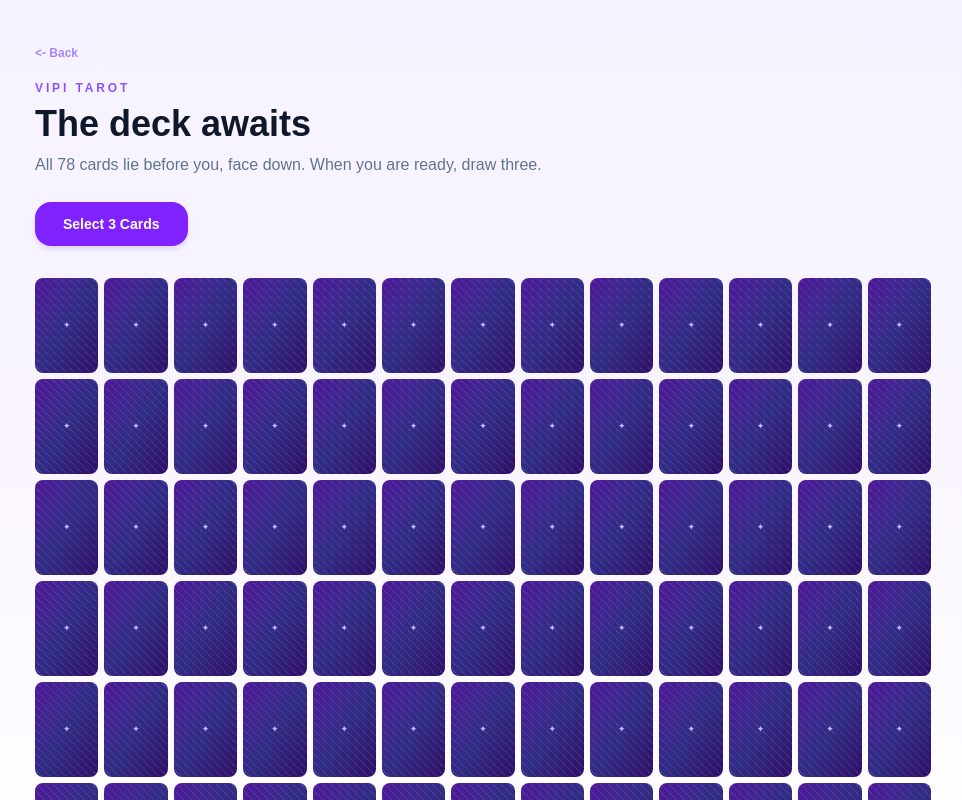
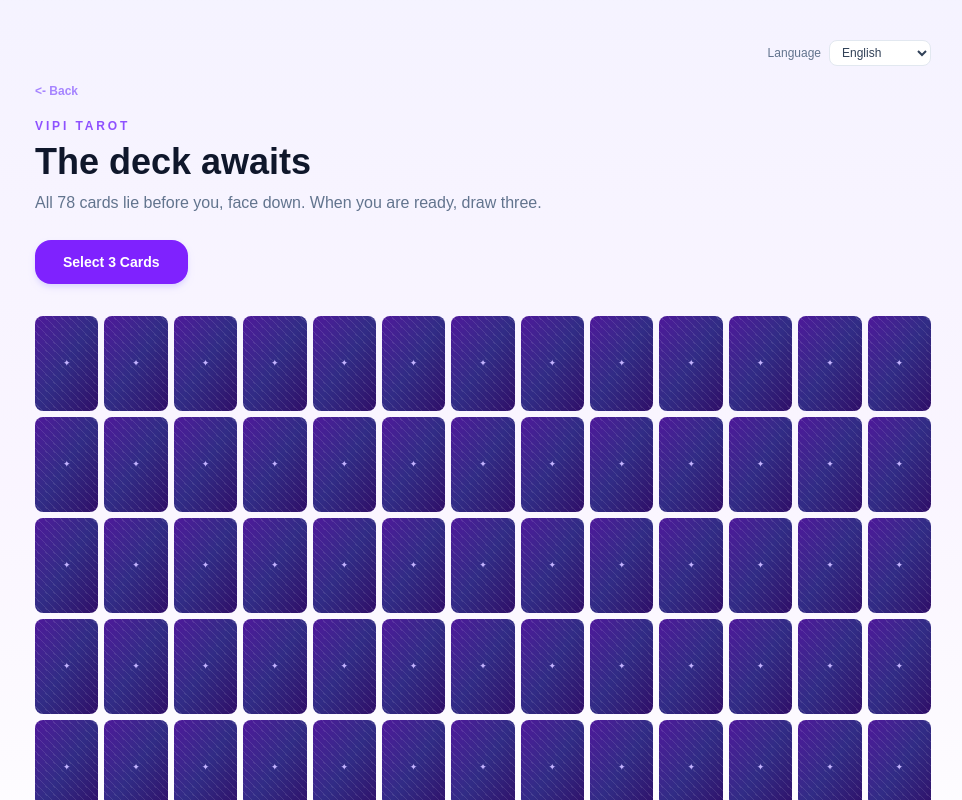
Before and after one commit to KhangTranMinh/vipi-horoscope, a Next.js app: page /tarot in a window 1280 px wide. Shown: the top 800 px of the page, without its empty margins (157-1119 px from the left). Built offline with nearby package versions, Linux system fonts and the light colour scheme.

Commit message:
Add runtime language switcher with localized content data

```diff
--- a/src/app/horoscope/page.tsx
+++ b/src/app/horoscope/page.tsx
@@ -3,28 +3,31 @@
 import { useMemo, useState } from "react";
 import Link from "next/link";
 import {
-  ZODIAC_SIGNS,
+  getZodiacSigns,
   type WeeklyHoroscope,
   type ZodiacSign,
 } from "@/data/horoscopeMock";
 import { getWeeklyHoroscope } from "@/services/horoscopeService";
-import { localized } from "@/locales";
+import { LanguageSwitcher } from "@/components/LanguageSwitcher";
+import { useLocale } from "@/locales/useLocale";
 
 export default function HoroscopePage() {
-  const { horoscope, common } = localized.ui;
+  const { locale, setLocale, dictionary } = useLocale();
+  const { horoscope, common } = dictionary.ui;
+  const zodiacSigns = getZodiacSigns(locale);
   const [sign, setSign] = useState<ZodiacSign>("aries");
   const [loading, setLoading] = useState(false);
   const [data, setData] = useState<WeeklyHoroscope | null>(null);
 
   const selectedSignLabel = useMemo(
-    () => ZODIAC_SIGNS.find((item) => item.value === sign)?.label ?? ZODIAC_SIGNS[0].label,
-    [sign],
+    () => zodiacSigns.find((item) => item.value === sign)?.label ?? zodiacSigns[0].label,
+    [sign, zodiacSigns],
   );
 
   const handleGetHoroscope = async () => {
     setLoading(true);
     try {
-      const result = await getWeeklyHoroscope(sign);
+      const result = await getWeeklyHoroscope(sign, locale);
       setData(result);
     } finally {
       setLoading(false);
@@ -34,6 +37,14 @@ export default function HoroscopePage() {
   return (
     <main className="min-h-screen bg-gradient-to-b from-amber-50 via-orange-50 to-white px-4 py-8 sm:px-8 sm:py-10">
       <div className="mx-auto w-full max-w-3xl rounded-3xl border border-orange-100 bg-white/90 p-5 shadow-lg shadow-orange-100/40 backdrop-blur sm:p-8">
+        <div className="mb-3 flex justify-end">
+          <LanguageSwitcher
+            locale={locale}
+            onChange={setLocale}
+            label={common.language}
+            labels={{ en: common.languageEn, vi: common.languageVi }}
+          />
+        </div>
         <Link
           href="/"
           className="text-xs font-semibold text-orange-400 transition hover:text-orange-600"
@@ -60,7 +71,7 @@ export default function HoroscopePage() {
             onChange={(event) => setSign(event.target.value as ZodiacSign)}
             className="w-full rounded-2xl border border-orange-200 bg-white px-4 py-3 text-base text-slate-800 outline-none transition focus:border-orange-400 focus:ring-2 focus:ring-orange-200"
           >
-            {ZODIAC_SIGNS.map((item) => (
+            {zodiacSigns.map((item) => (
               <option key={item.value} value={item.value}>
                 {item.label}
               </option>
--- a/src/app/page.tsx
+++ b/src/app/page.tsx
@@ -1,12 +1,24 @@
+"use client";
+
 import Link from "next/link";
-import { localized } from "@/locales";
+import { LanguageSwitcher } from "@/components/LanguageSwitcher";
+import { useLocale } from "@/locales/useLocale";
 
 export default function Home() {
-  const { launcher } = localized.ui;
+  const { locale, setLocale, dictionary } = useLocale();
+  const { launcher, common } = dictionary.ui;
 
   return (
     <main className="min-h-screen bg-gradient-to-b from-amber-50 via-orange-50 to-white px-4 py-16 sm:px-8 sm:py-24">
       <div className="mx-auto w-full max-w-xl">
+        <div className="mb-4 flex justify-end">
+          <LanguageSwitcher
+            locale={locale}
+            onChange={setLocale}
+            label={common.language}
+            labels={{ en: common.languageEn, vi: common.languageVi }}
+          />
+        </div>
         <p className="text-center text-xs font-semibold uppercase tracking-[0.28em] text-orange-400">
           {launcher.brand}
         </p>
--- a/src/app/tarot/page.tsx
+++ b/src/app/tarot/page.tsx
@@ -2,22 +2,28 @@
 
 import { useState } from "react";
 import Link from "next/link";
-import { TAROT_CARDS, type TarotCard, type TarotSuit } from "@/data/tarotData";
-import { localized } from "@/locales";
+import { getTarotCards, type TarotSuit } from "@/data/tarotData";
+import { LanguageSwitcher } from "@/components/LanguageSwitcher";
+import { useLocale } from "@/locales/useLocale";
 
 export default function TarotPage() {
-  const { tarot, common } = localized.ui;
+  const { locale, setLocale, dictionary } = useLocale();
+  const { tarot, common } = dictionary.ui;
   const SUIT_LABEL: Record<TarotSuit, string> = tarot.suits;
   const POSITIONS = tarot.positions;
+  const tarotCards = getTarotCards(locale);
 
   const [drawn, setDrawn] = useState(false);
-  const [selectedCards, setSelectedCards] = useState<TarotCard[]>([]);
+  const [selectedCardIds, setSelectedCardIds] = useState<number[]>([]);
+  const selectedCards = selectedCardIds
+    .map((id) => tarotCards.find((card) => card.id === id))
+    .filter((card): card is (typeof tarotCards)[number] => Boolean(card));
 
-  const selectedIds = new Set(selectedCards.map((c) => c.id));
+  const selectedIds = new Set(selectedCardIds);
 
   function handleDraw() {
-    const shuffled = [...TAROT_CARDS].sort(() => Math.random() - 0.5);
-    setSelectedCards(shuffled.slice(0, 3));
+    const shuffled = [...tarotCards].sort(() => Math.random() - 0.5);
+    setSelectedCardIds(shuffled.slice(0, 3).map((card) => card.id));
     setDrawn(true);
     setTimeout(() => {
       document.getElementById("tarot-reading")?.scrollIntoView({
@@ -29,13 +35,21 @@ export default function TarotPage() {
 
   function handleReset() {
     setDrawn(false);
-    setSelectedCards([]);
+    setSelectedCardIds([]);
     window.scrollTo({ top: 0, behavior: "smooth" });
   }
 
   return (
     <main className="min-h-screen bg-gradient-to-b from-violet-50 via-purple-50 to-white px-4 py-8 sm:px-8 sm:py-10">
       <div className="mx-auto w-full max-w-4xl">
+        <div className="mb-3 flex justify-end">
+          <LanguageSwitcher
+            locale={locale}
+            onChange={setLocale}
+            label={common.language}
+            labels={{ en: common.languageEn, vi: common.languageVi }}
+          />
+        </div>
         {/* Header */}
         <Link
           href="/"
@@ -76,7 +90,7 @@ export default function TarotPage() {
 
         {/* Card grid — all 78 cards */}
         <div className="tarot-grid mt-8">
-          {TAROT_CARDS.map((card) => {
+          {tarotCards.map((card) => {
             const isSelected = selectedIds.has(card.id);
             const isFlipped = drawn && isSelected;
             const isDimmed = drawn && !isSelected;
--- /dev/null
+++ b/src/components/LanguageSwitcher.tsx
@@ -0,0 +1,26 @@
+"use client";
+
+import type { SupportedLocale } from "@/locales";
+
+type Props = {
+  locale: SupportedLocale;
+  onChange: (locale: SupportedLocale) => void;
+  label: string;
+  labels: Record<SupportedLocale, string>;
+};
+
+export function LanguageSwitcher({ locale, onChange, label, labels }: Props) {
+  return (
+    <label className="inline-flex items-center gap-2 text-xs font-medium text-slate-500">
+      <span>{label}</span>
+      <select
+        value={locale}
+        onChange={(event) => onChange(event.target.value as SupportedLocale)}
+        className="rounded-lg border border-slate-200 bg-white px-2 py-1 text-xs text-slate-700 outline-none transition focus:border-slate-400"
+      >
+        <option value="en">{labels.en}</option>
+        <option value="vi">{labels.vi}</option>
+      </select>
+    </label>
+  );
+}
--- a/src/data/horoscopeMock.ts
+++ b/src/data/horoscopeMock.ts
@@ -1,7 +1,18 @@
-import { localized } from "@/locales";
+import {
+	DEFAULT_LOCALE,
+	getLocalized,
+	type SupportedLocale,
+} from "@/locales";
 
 export type ZodiacSign = import("@/locales/en/horoscope").ZodiacSign;
 export type WeeklyHoroscope = import("@/locales/en/horoscope").WeeklyHoroscope;
 
-export const ZODIAC_SIGNS = localized.horoscope.ZODIAC_SIGNS;
-export const MOCK_WEEKLY_HOROSCOPE = localized.horoscope.MOCK_WEEKLY_HOROSCOPE;
+export function getZodiacSigns(locale: SupportedLocale = DEFAULT_LOCALE) {
+	return getLocalized(locale).horoscope.ZODIAC_SIGNS;
+}
+
+export function getWeeklyHoroscopeMock(
+	locale: SupportedLocale = DEFAULT_LOCALE,
+) {
+	return getLocalized(locale).horoscope.MOCK_WEEKLY_HOROSCOPE;
+}
--- a/src/data/tarotData.ts
+++ b/src/data/tarotData.ts
@@ -1,7 +1,13 @@
-import { localized } from "@/locales";
+import {
+	DEFAULT_LOCALE,
+	getLocalized,
+	type SupportedLocale,
+} from "@/locales";
 
 export type TarotArcana = import("@/locales/en/tarot").TarotArcana;
 export type TarotSuit = import("@/locales/en/tarot").TarotSuit;
 export type TarotCard = import("@/locales/en/tarot").TarotCard;
 
-export const TAROT_CARDS = localized.tarot.TAROT_CARDS;
+export function getTarotCards(locale: SupportedLocale = DEFAULT_LOCALE) {
+	return getLocalized(locale).tarot.TAROT_CARDS;
+}
--- a/src/locales/en/ui.ts
+++ b/src/locales/en/ui.ts
@@ -22,6 +22,9 @@ export const ui = {
   common: {
     back: "<- Back",
     entertainment: "Entertainment-only content for prototype validation.",
+    language: "Language",
+    languageEn: "English",
+    languageVi: "Vietnamese",
   },
   horoscope: {
     brand: "VaiPai Zodiac Weekly",
--- a/src/locales/index.ts
+++ b/src/locales/index.ts
@@ -7,13 +7,15 @@ import { ui as viUi } from "./vi/ui";
 
 export type SupportedLocale = "en" | "vi";
 
+export const SUPPORTED_LOCALES: SupportedLocale[] = ["en", "vi"];
+
 function resolveLocale(): SupportedLocale {
   const configured = process.env.NEXT_PUBLIC_LOCALE?.toLowerCase();
   if (configured === "vi") return "vi";
   return "en";
 }
 
-export const locale = resolveLocale();
+export const DEFAULT_LOCALE = resolveLocale();
 
 const localeMap = {
   en: {
@@ -28,4 +30,12 @@ const localeMap = {
   },
 } as const;
 
-export const localized = localeMap[locale];
+export function isSupportedLocale(value: string): value is SupportedLocale {
+  return SUPPORTED_LOCALES.includes(value as SupportedLocale);
+}
+
+export function getLocalized(locale: SupportedLocale) {
+  return localeMap[locale];
+}
+
+export const localized = getLocalized(DEFAULT_LOCALE);
--- /dev/null
+++ b/src/locales/useLocale.ts
@@ -0,0 +1,56 @@
+"use client";
+
+import { useEffect, useMemo, useState } from "react";
+import {
+  DEFAULT_LOCALE,
+  getLocalized,
+  isSupportedLocale,
+  type SupportedLocale,
+} from "@/locales";
+
+const STORAGE_KEY = "vipi.locale";
+
+function readLocaleFromUrl(): SupportedLocale | null {
+  if (typeof window === "undefined") return null;
+  const params = new URLSearchParams(window.location.search);
+  const raw = params.get("lang");
+  if (!raw) return null;
+  const candidate = raw.toLowerCase();
+  if (isSupportedLocale(candidate)) return candidate;
+  return null;
+}
+
+export function useLocale() {
+  const [locale, setLocaleState] = useState<SupportedLocale>(DEFAULT_LOCALE);
+
+  useEffect(() => {
+    const fromUrl = readLocaleFromUrl();
+    if (fromUrl) {
+      setLocaleState(fromUrl);
+      localStorage.setItem(STORAGE_KEY, fromUrl);
+      return;
+    }
+
+    const stored = localStorage.getItem(STORAGE_KEY)?.toLowerCase();
+    if (stored && isSupportedLocale(stored)) {
+      setLocaleState(stored);
+    }
+  }, []);
+
+  const setLocale = (next: SupportedLocale) => {
+    setLocaleState(next);
+    localStorage.setItem(STORAGE_KEY, next);
+
+    const url = new URL(window.location.href);
+    url.searchParams.set("lang", next);
+    window.history.replaceState({}, "", url);
+  };
+
+  const dictionary = useMemo(() => getLocalized(locale), [locale]);
+
+  return {
+    locale,
+    setLocale,
+    dictionary,
+  };
+}
--- a/src/locales/vi/ui.ts
+++ b/src/locales/vi/ui.ts
@@ -19,6 +19,9 @@ export const ui = {
   common: {
     back: "<- Quay lai",
     entertainment: "Noi dung chi mang tinh giai tri cho muc dich prototype.",
+    language: "Ngon ngu",
+    languageEn: "Tieng Anh",
+    languageVi: "Tieng Viet",
   },
   horoscope: {
     brand: "VaiPai Zodiac Weekly",
--- a/src/services/horoscopeService.ts
+++ b/src/services/horoscopeService.ts
@@ -1,12 +1,14 @@
 import {
-  MOCK_WEEKLY_HOROSCOPE,
+  getWeeklyHoroscopeMock,
   type WeeklyHoroscope,
   type ZodiacSign,
 } from "@/data/horoscopeMock";
+import { DEFAULT_LOCALE, type SupportedLocale } from "@/locales";
 
 export async function getWeeklyHoroscope(
   sign: ZodiacSign,
+  locale: SupportedLocale = DEFAULT_LOCALE,
 ): Promise<WeeklyHoroscope> {
   await new Promise((resolve) => setTimeout(resolve, 400));
-  return MOCK_WEEKLY_HOROSCOPE[sign];
+  return getWeeklyHoroscopeMock(locale)[sign];
 }
```
